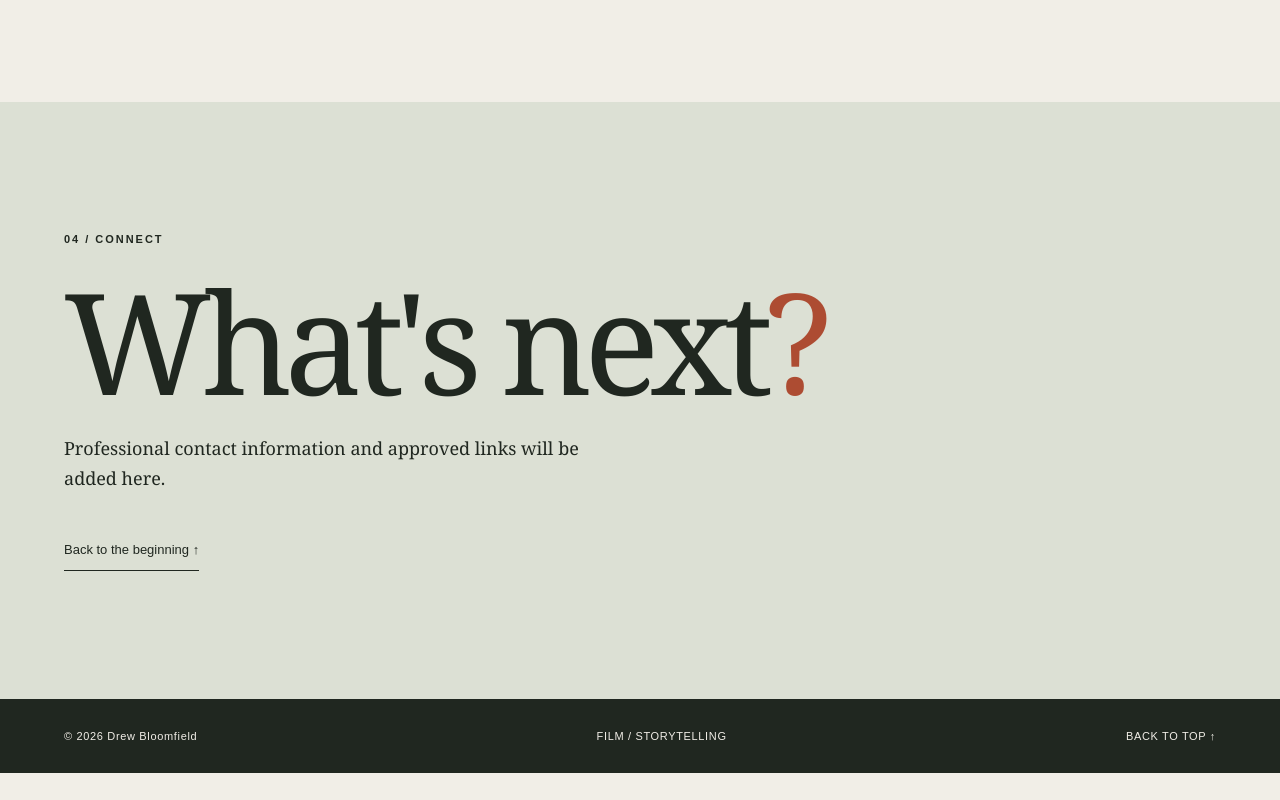
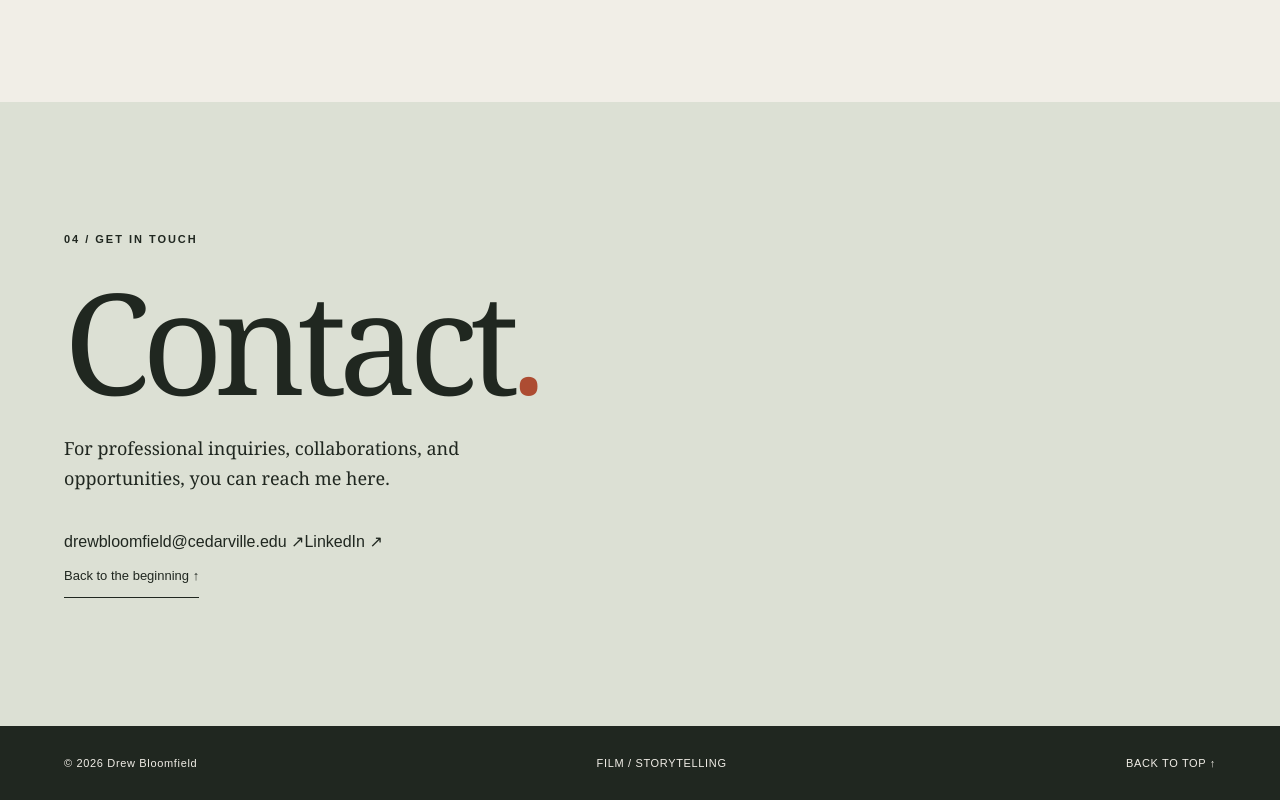
Before and after one commit to DrewSBloomfield/drewsbloomfieldportfolio, a plain HTML site: page preview-v2/index.html in a window 1280 px wide. Shown: the part 4990-5790 px from the top of the page. Before the commit the page ends 5763 px from the top, so only its background shows below. Drawn offline with Linux system fonts and the light colour scheme.

Commit message:
Make Contact section compact and include professional email and LinkedIn

```diff
--- a/preview-v2/index.html
+++ b/preview-v2/index.html
@@ -6,7 +6,7 @@
 <meta name="theme-color" content="#202720">
 <meta name="description" content="Drew Bloomfield — film and storytelling portfolio featuring Pages and DATA OP.">
 <title>Drew Bloomfield | Film Portfolio</title>
-<link rel="stylesheet" href="./styles.css?v=about-skills-20261113">
+<link rel="stylesheet" href="./styles.css?v=contact-20261113">
 <script src="./script.js?v=cinematic-20261113b" defer></script>
 </head>
 <body>
@@ -106,8 +106,9 @@
   </div>
 </section>
 <section id="contact" class="contact-section" aria-labelledby="contact-title">
-  <p class="eyebrow">04 / Connect</p><h2 id="contact-title">What's next<span>?</span></h2>
-  <p>Professional contact information and approved links will be added here.</p>
+  <p class="eyebrow">04 / Get in touch</p><h2 id="contact-title">Contact<span>.</span></h2>
+  <p>For professional inquiries, collaborations, and opportunities, you can reach me here.</p>
+  <div class="contact-links"><a href="mailto:drewbloomfield@cedarville.edu">drewbloomfield@cedarville.edu ↗</a><a href="https://www.linkedin.com/in/drewbl/" target="_blank" rel="noopener noreferrer">LinkedIn ↗</a></div>
   <a href="#home" class="underlined-link">Back to the beginning ↑</a>
 </section>
 </main>
```
